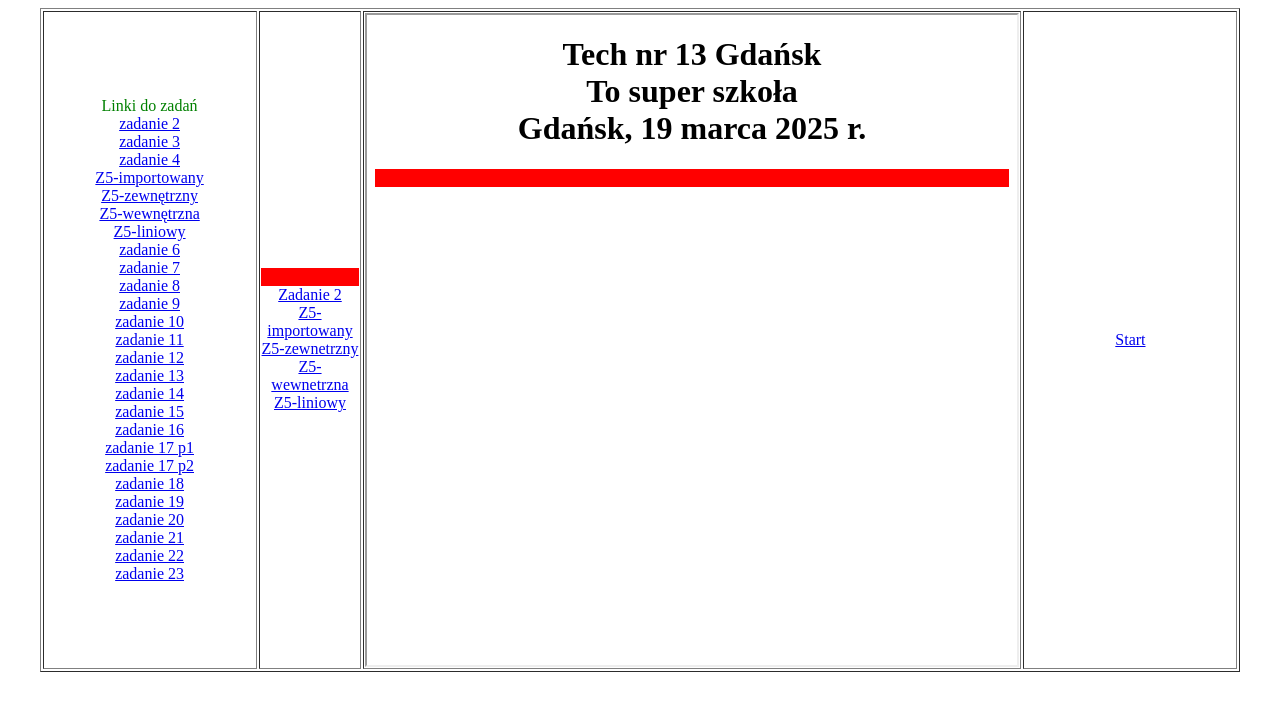
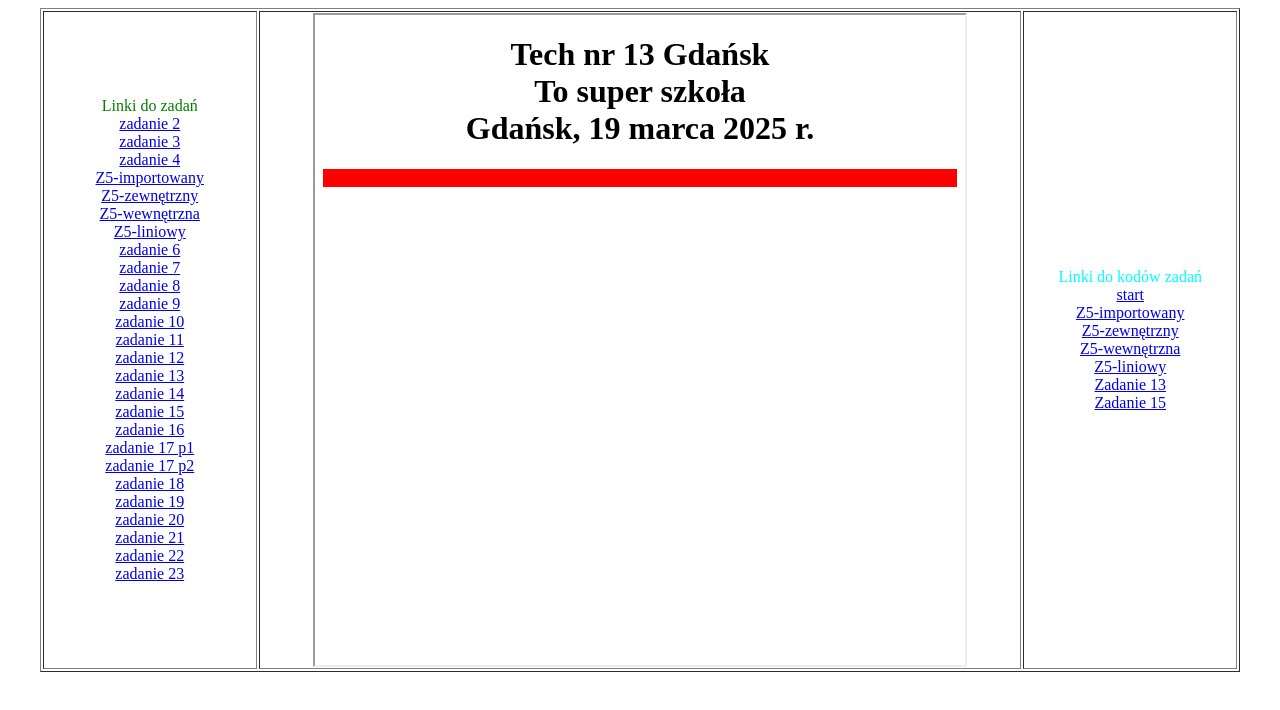
Before and after one commit to Adam736726/zad16-23, a plain HTML site: page index.html in a window 1280 px wide. Drawn offline with Linux system fonts and the light colour scheme.

Commit message:
Update index.html

```diff
--- a/index.html
+++ b/index.html
@@ -22,7 +22,7 @@
 <table width=95% border="1" align="center">
  <tr>
  <td width=18% align=center>
-<marquee class="blink">Adam Złoch </marquee>
+<marquee class="blink">Adam Zloch</marquee>
 <align="center"><font color=green>Linki do zadań</font><br>
 <font color=cyan>
 <a href="zadanie2_zloch.html" target="strony">zadanie 2</a><br>
@@ -55,17 +55,17 @@
 
 </font>
  <br>
- <td align=center>
-<marquee bgcolor="red">Zloch</marquee>
-<a href="Zadanie2.html" target="Zadanie 2">Zadanie 2</a></br>
-<a href="zloc_z5_1.html" target="Zadanie 2">Z5-importowany</a></br>
-<a href="zloc_z5_2.html" target="Zadanie 2">Z5-zewnetrzny</a></br>
-<a href="zloc_z5_3.html" target="Zadanie 2">Z5-wewnetrzna</a></br>
-<a href="zloc_z5_4.html" target="Zadanie 2">Z5-liniowy</a></br>
  </td>
  <td align=center><iframe width=650 height=650 name="strony" src="start.html" border="0"></iframe>
  </td>
- <td width=18% align=center><a href="start.html" target="strony">Start</a>
+ <td width=18% align=center><font color=cyan>Linki do kodów zadań<br>
+  <a href="start.html" target="strony">start</a><br>
+<a href="kod_z5_1.html" target="strony">Z5-importowany</a><br>
+<a href="kod_z5_2.html" target="strony">Z5-zewnętrzny</a><br>
+<a href="kod_z5_3.html" target="strony">Z5-wewnętrzna</a><br>
+<a href="kod_z5_4.html" target="strony">Z5-liniowy</a><br>
+<a href="kod_z13.html" target="strony">Zadanie 13</a><br>
+<a href="kod_z15.html" target="strony">Zadanie 15</a><br>
  </td>
  </tr>
 </table>
```
